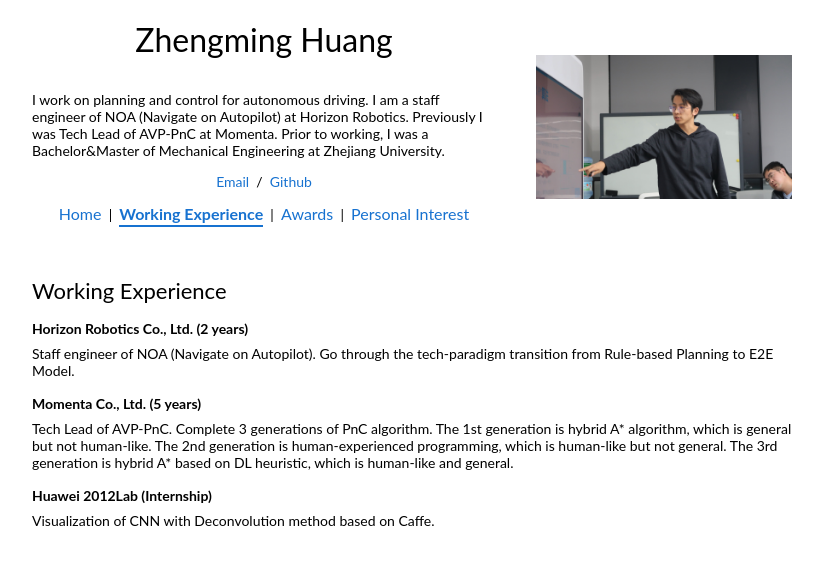
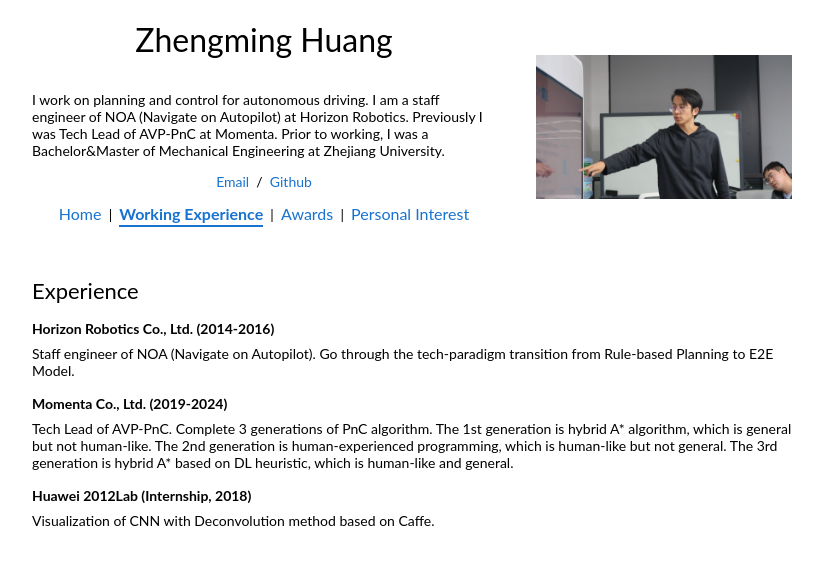
Before and after one commit to JamieHuang28/JamieHuang28.github.io, a Jekyll site: the page built from experience.md, in a window 1280 px wide. Shown: the top 565 px of the page, without its empty margins (228-1051 px from the left). Built offline with Jekyll 4.4.1, drawn with Linux system fonts in a browser that asks for light colours.

Commit message:
Rename the interests page to personal and update experience dates and project image.
Co-authored-by: Cursor <cursoragent@cursor.com>

```diff
--- a/_includes/profile.html
+++ b/_includes/profile.html
@@ -17,7 +17,7 @@
       &nbsp;|&nbsp;
       <a href="{{ '/awards.html' | relative_url }}" class="{% if page.tab == 'awards' %}active{% endif %}">Awards</a>
       &nbsp;|&nbsp;
-      <a href="{{ '/interests.html' | relative_url }}" class="{% if page.tab == 'interests' %}active{% endif %}">Personal Interest</a>
+      <a href="{{ '/personal.html' | relative_url }}" class="{% if page.tab == 'personal' %}active{% endif %}">Personal Interest</a>
     </p>
   </div>
   <div class="profile-photo">
--- a/experience.md
+++ b/experience.md
@@ -1,20 +1,20 @@
 ---
 layout: default
-title: Working Experience
+title: Experience
 tab: experience
 permalink: /experience.html
 ---
 
-## Working Experience
+## Experience
 
-### Horizon Robotics Co., Ltd. (2 years)
+### Horizon Robotics Co., Ltd. (2014-2016)
 
 Staff engineer of NOA (Navigate on Autopilot). Go through the tech-paradigm transition from Rule-based Planning to E2E Model.
 
-### Momenta Co., Ltd. (5 years)
+### Momenta Co., Ltd. (2019-2024)
 
 Tech Lead of AVP-PnC. Complete 3 generations of PnC algorithm. The 1st generation is hybrid A* algorithm, which is general but not human-like. The 2nd generation is human-experienced programming, which is human-like but not general. The 3rd generation is hybrid A* based on DL heuristic, which is human-like and general.
 
-### Huawei 2012Lab (Internship)
+### Huawei 2012Lab (Internship, 2018)
 
 Visualization of CNN with Deconvolution method based on Caffe.
```
Also changed, not shown: index.md (+1 -1 lines), personal.md (renamed from interests.md, +3 -3 lines), resources/eval_train.png (added), 1 other file.
